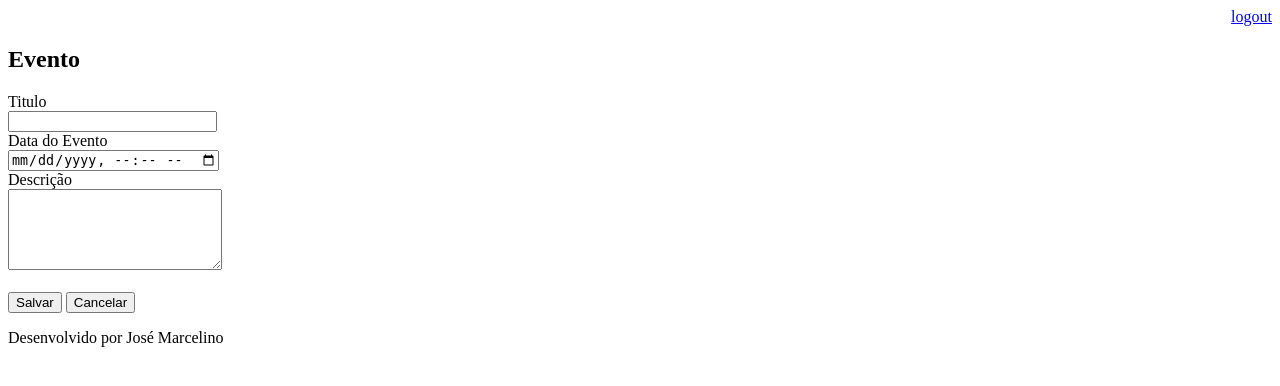
After one commit to Marauj/agenda, a Django app: page /agenda/evento/ in a window 1280 px wide. The commit adds this page. Shown: the top 386 px of the page. Run offline with Django 3.2, Linux system fonts and the light colour scheme; a user stored in the database is signed in.

Commit message:
Incluido template para inserção de eventos da agenda. Incluido finalmente o arquivo ignore para ignorar os arquivos compilados

```diff
--- a/agenda/urls.py
+++ b/agenda/urls.py
@@ -20,8 +20,11 @@ from django.views.generic import RedirectView
 urlpatterns = [
     path('admin/', admin.site.urls),
     path('agenda/', views.lista_eventos),
+    path('agenda/evento/', views.evento),
+    path('agenda/evento/submit', views.submit_evento),
     path('', RedirectView.as_view(url='/agenda/')),
     path('login/', views.login_user),
     path('login/submit', views.submit_login),
     path('logout/', views.logout_user),
+
 ]
--- a/core/views.py
+++ b/core/views.py
@@ -10,6 +10,22 @@ from django.contrib import messages
 def login_user(request):
     return render(request, 'login.html')
 
+@login_required(login_url='/login/')
+def evento(request):
+    return render(request, 'evento.html')
+
+@login_required(login_url='/login/')
+def submit_evento(request):
+    if request.POST:
+        titulo = request.POST.get('titulo')
+        data_evento = request.POST.get('data_evento')
+        descricao = request.POST.get('descricao')
+        usuario = request.user
+        Evento.objects.create(titulo=titulo,
+                              decricao=descricao,
+                              data_evento=data_evento,
+                              usuario=usuario)
+    return redirect('/')
 
 def submit_login(request):
     if request.POST:
--- a/templates/agenda.html
+++ b/templates/agenda.html
@@ -2,6 +2,9 @@
 
 {% block content %}
     <h2>Agendamentos</h2>
+    <a href="evento/">
+        <button type="button">Novo Evento</button>
+    </a>
     <ul style="font-size: 18px">
         {% for evento in eventos %}
             <li> {{ evento.titulo }} - {{ evento.get_data_evento }} </li>
--- /dev/null
+++ b/templates/evento.html
@@ -0,0 +1,25 @@
+{% extends "model-page.html" %}
+
+{% block content %}
+
+<h2>Evento</h2>
+<form action="submit" method="POST">{% csrf_token %}
+    <label>Titulo</label>
+    <br>
+    <input type="text" name="titulo" size="23">
+    <br>
+    <label>Data do Evento</label>
+    <br>
+    <input type="datetime-local" name="data_evento">
+    <br>
+    <label>Descrição</label>
+    <br>
+    <textarea name="descricao" rows="5" cols="24"></textarea>
+    <br><br>
+    <button type="submit">Salvar</button>
+    <a href="/">
+        <button type="button">Cancelar</button>
+    </a>
+</form>
+
+{% endblock %}
```
Also changed, not shown: db.sqlite3, 1 other file.
